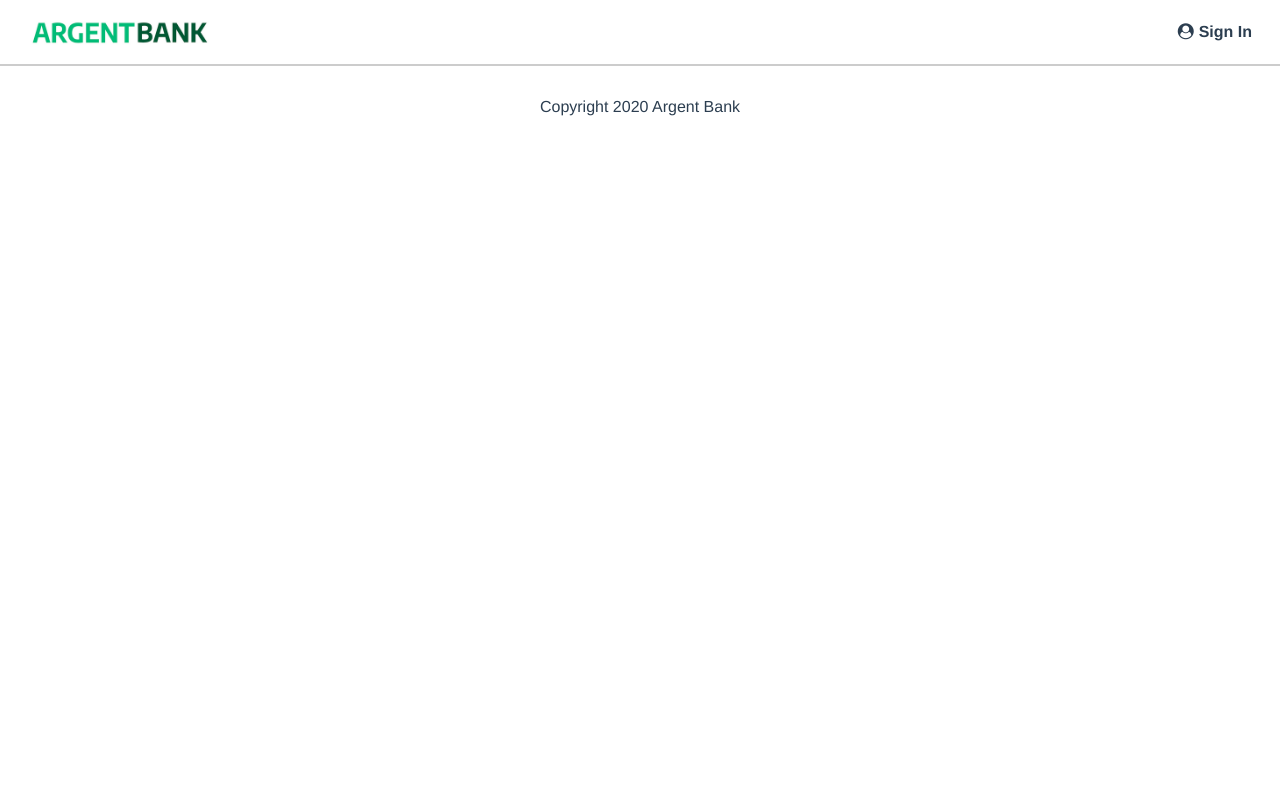
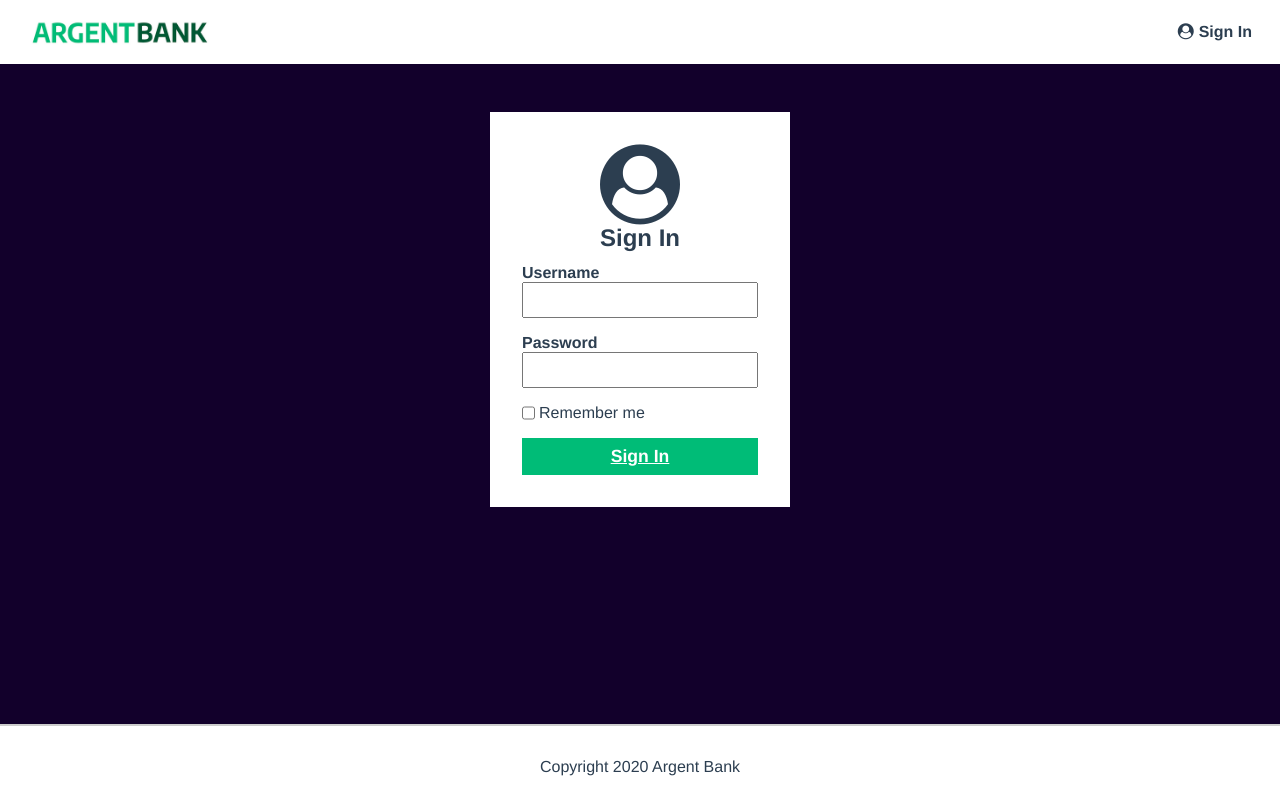
Before and after one commit to MbzMOKKA/argent_bank_front, a React (Create React App) app: page /login in a window 1280 px wide. Built offline with nearby package versions, Linux system fonts and the light colour scheme.

Commit message:
login page styling

```diff
--- a/src/components/Header/index.tsx
+++ b/src/components/Header/index.tsx
@@ -13,7 +13,7 @@ export default function Header() {
                 <h1 className="sr-only">Argent Bank</h1>
             </StyledLogo>
             <StyledSignUp>
-                <Link to="/sign-in">
+                <Link to="/login">
                     <i className="fa fa-user-circle" />
                     Sign In
                 </Link>
--- a/src/pages/ErrorNotFound/style.tsx
+++ b/src/pages/ErrorNotFound/style.tsx
@@ -2,7 +2,7 @@
 import Styled from 'styled-components';
 
 //Local styles
-export const StyledNotFound = Styled.div`
+export const StyledNotFound = Styled.main`
     margin: 128px auto;
     i, h1 {
         color: red;
--- a/src/pages/Login/index.tsx
+++ b/src/pages/Login/index.tsx
@@ -1,7 +1,30 @@
 //Imports
 import React from 'react';
+import { StyledInputWrapper, StyledLogin, StyledRememberMe, StyledSignInForm, StyledSignInModal } from './style';
 
-//Component of the homepage
+//Component of the login page
 export default function Login() {
-    return <main></main>;
+    return (
+        <StyledLogin className="bg-dark">
+            <StyledSignInModal>
+                <i className="fa fa-user-circle" />
+                <h1>Sign In</h1>
+                <StyledSignInForm>
+                    <StyledInputWrapper>
+                        <label htmlFor="input-username">Username</label>
+                        <input type="text" id="input-username" />
+                    </StyledInputWrapper>
+                    <StyledInputWrapper>
+                        <label htmlFor="input-password">Password</label>
+                        <input type="password" id="input-password" />
+                    </StyledInputWrapper>
+                    <StyledRememberMe>
+                        <input type="checkbox" id="input-remember" />
+                        <label htmlFor="input-remember">Remember me</label>
+                    </StyledRememberMe>
+                    <button>Sign In</button>
+                </StyledSignInForm>
+            </StyledSignInModal>
+        </StyledLogin>
+    );
 }
--- a/src/pages/Login/style.tsx
+++ b/src/pages/Login/style.tsx
@@ -2,3 +2,57 @@
 import Styled from 'styled-components';
 
 //Local styles
+export const StyledLogin = Styled.main`
+    flex: 1;
+`;
+
+export const StyledSignInModal = Styled.section`
+    box-sizing: border-box;
+    background-color: white;
+    width: 300px;
+    margin: 0 auto;
+    margin-top: 3rem;
+    padding: 2rem;
+    i {
+        font-size: 5rem;
+    }
+    h1 {
+        margin-bottom: 12px;
+    }
+`;
+
+export const StyledSignInForm = Styled.form`
+    button {
+        display: block;
+        width: 100%;
+        padding: 8px;
+        font-size: 1.1rem;
+        font-weight: bold;
+        margin-top: 1rem;
+        border: none;
+        background-color: #00bc77;
+        color: #fff;
+        text-decoration: underline;
+    }
+`;
+
+export const StyledInputWrapper = Styled.div`
+    display: flex;
+    flex-direction: column;
+    text-align: left;
+    margin-bottom: 1rem;
+    label {
+        font-weight: bold;
+    }
+    input {
+        padding: 5px;
+        font-size: 1.2rem;
+    }
+`;
+
+export const StyledRememberMe = Styled.div`
+    display: flex;
+    label {
+        margin-left: 0.25rem;
+    }
+`;
--- a/src/utils/style/GlobalStyle.ts
+++ b/src/utils/style/GlobalStyle.ts
@@ -10,6 +10,9 @@ export default createGlobalStyle`
         margin: 0;
         padding: 0;
         color: #2C3E50;
+    }
+    html {
+        text-align: center;
     }
     .sr-only {
         border: 0 !important;
@@ -24,4 +27,7 @@ export default createGlobalStyle`
         width: 1px !important;
         white-space: nowrap !important;
     }
+    .bg-dark {
+        background-color: #12002b;
+    }
 `;
```
Also changed, not shown: src/utils/style/main.css (+0 -53 lines).
